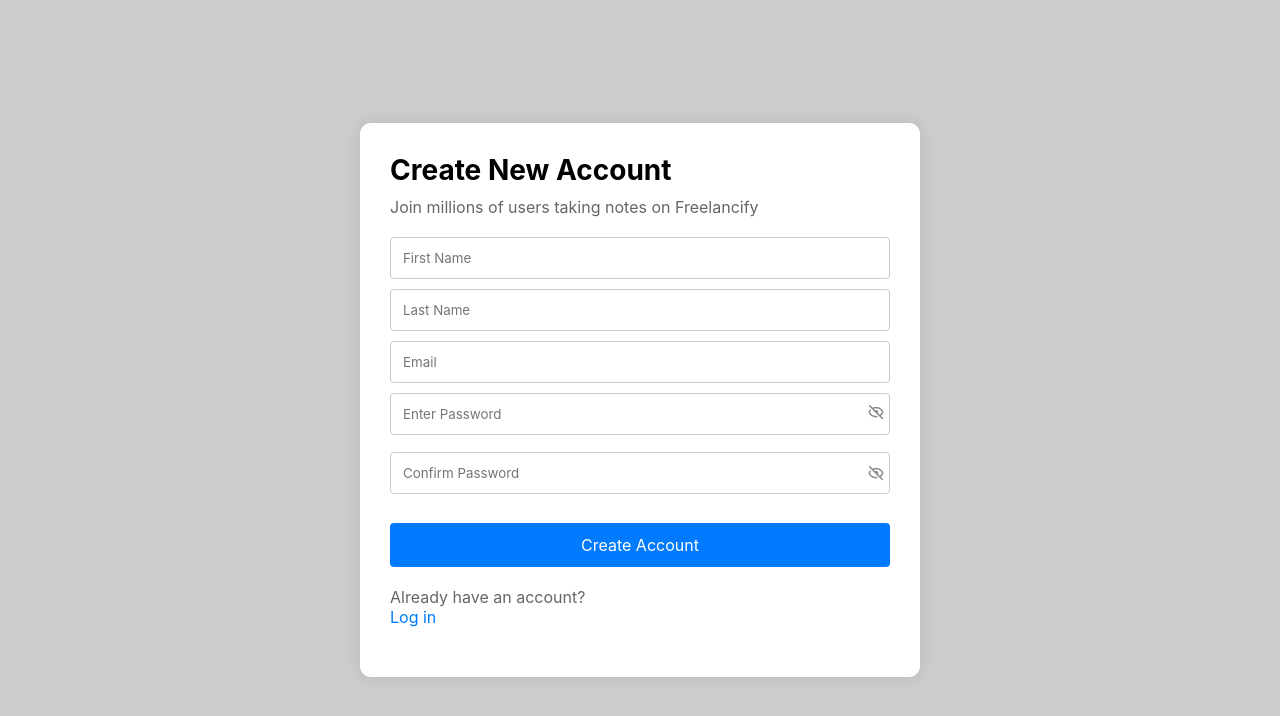
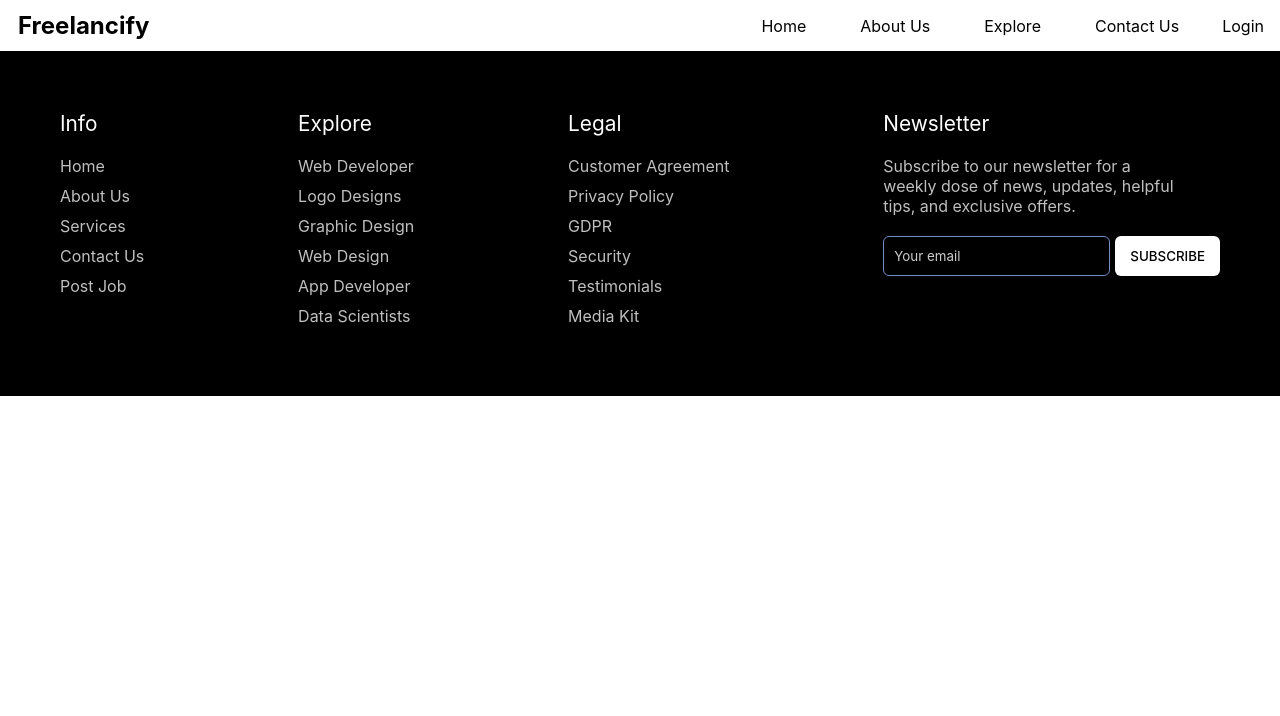
Before and after one commit to NoOne0090/Capstone_Project, a React (Create React App) app in the folder frontend/: page /signup in a window 1280 px wide. Shown: the top 716 px of the page. Built offline with nearby package versions, Linux system fonts and the light colour scheme.

Commit message:
modal added

```diff
--- a/frontend/src/App.js
+++ b/frontend/src/App.js
@@ -12,28 +12,28 @@ import Profile from './components/html_part/Profile';
 
 function App() {
   const location = useLocation();
-  const handleSignUp = location.pathname !== '/signup';
-  const handlelogin = location.pathname !== '/login';
-  const handleResetPassword = location.pathname !== '/reset';
+  // const handleSignUp = location.pathname !== '/signup';
+  // const handlelogin = location.pathname !== '/login';
+  // const handleResetPassword = location.pathname !== '/reset';
 
   return (
     <>
-      {handleSignUp && handlelogin && handleResetPassword && <Navbar/>}
-
+      {/* {handleSignUp && handlelogin && handleResetPassword && <Navbar/>} */}
+      <Navbar/>
 
       <ScrollToTop/>
 
       <Routes>
         <Route path='/' element={<Main/>}/>
         <Route path='/home' element={<Main/>}/>
-        <Route path='/signup' element={<SignUp/>}/>
-        <Route path='/login' element={<Login/>}/>
-        <Route path='/reset' element={<ResetPassword/>}/>
+        {/* <Route path='/signup' element={<SignUp/>}/> */}
+        {/* <Route path='/login' element={<Login/>}/> */}
+        {/* <Route path='/reset' element={<ResetPassword/>}/> */}
         <Route path='/profile' element={<Profile/>}/>
       </Routes>
 
-
-      {handleSignUp && handlelogin && handleResetPassword && <Footer/>}
+      <Footer/>
+      {/* {handleSignUp && handlelogin && handleResetPassword && <Footer/>} */}
     </>
   );
 }
--- a/frontend/src/components/css_part/signup.css
+++ b/frontend/src/components/css_part/signup.css
@@ -3,12 +3,19 @@
 /* styles.css */
 .signup-body {
     font-family: Arial, sans-serif;
+    /* height: 100vh; */
+    /* background-color: #f5f5f5; */
+    position: fixed;
+    top: 0;
+    left: 0;
+    width: 100%;
+    height: 100%;
+    background-color: rgba(0, 0, 0, 0.7);
+    /* backdrop-filter: blur(5px);  */
     display: flex;
     justify-content: center;
     align-items: center;
-    height: 100vh;
-    background-color: #f5f5f5;
-    background-color: rgba(0, 0, 0, 0.2);
+    z-index: 1000;
 }
 
 .sign-up-container {
@@ -18,19 +25,22 @@
     box-shadow: 0 0 15px rgba(0, 0, 0, 0.1);
     /* display: flex; */
     /* justify-content: space-between; */
-    animation: fadeIn 0.8s ease-out;
     /* width: 35%; */
     width: 35rem;
+    position: relative;
+    /* animation: fadeIn 0.8s ease-out; */
     /* margin-top: 90px; */
 }
 
 .sign-up-form-container {
     /* margin-right: 21px; */
     /* border: 2px solid black; */
-    animation: slideIn 0.5s ease-out;
+    animation: fadeIn 0.8s ease-out;
+    /* animation: slideIn 0.5s ease-out; */
 }
 
 .sign-up-form-container h1 {
+    color: black;
     font-size: 28px;
     margin-bottom: 10px;
 }
--- a/frontend/src/components/html_part/Login.jsx
+++ b/frontend/src/components/html_part/Login.jsx
@@ -1,18 +1,25 @@
 import React, { useState } from 'react'
 import '../css_part/signup.css'
 import axios from 'axios';
-import { Link, useNavigate } from 'react-router-dom'
+import { Link } from 'react-router-dom'
 import { ToastContainer, toast } from 'react-toastify';
 import 'react-toastify/dist/ReactToastify.css';
+// import SignUp from './SignUp';
 
-function Login() {
+function Login({ setIsModalOpen, setActiveForm }) {
   const [email, setEmail] = useState();
   const [password, setPassword] = useState();
+  // const location = useLocation();
   // const [loading, setLoading] = useState(false);
+  // const [modal, setModal] = useState(isModalOpen);
+
+  // useEffect(() => {
+  //   setModal(isModalOpen);
+  // }, [isModalOpen]);
 
   // handling password icon
   const [passwordVisible, setPasswordVisible] = useState(false);
-  const navigate = useNavigate();
+  // const navigate = useNavigate();
 
   const handleSubmit = (e) =>{
       e.preventDefault();
@@ -23,21 +30,20 @@ function Login() {
           console.log(result.data.message);
 
           if(result.data.message === "Login successfull!"){
-            // alert('Login Successfull!\nRedirecting to home page!');
             toast.success(" Login Successful! Redirecting to home page!");
 
             localStorage.setItem("user", JSON.stringify(result.data.user));
 
             setTimeout(() => {
-                navigate('/home');
+              setIsModalOpen(false);
+              // navigate('/home');
+              window.location.reload();
             }, 2500);  // Delay of 2 seconds (2000ms)
           }
           else if(result.data.message === "password incorrect"){
-            // alert("Password is incorrect!");
             toast.warning("⚠️ Passwords is incorrect!");
           }
           else if(result.data.message === "No record found!"){
-            // alert("Email does not exists!");
             toast.warning("Email does not exists!");
           }
       })
@@ -45,19 +51,30 @@ function Login() {
       // .finally(() => setLoading(false)); // Stop loading after response
   }
 
+  // const handleCross = () => {
+  //   // setModal(false);
+  //   // isModalOpen = false;
+  //   window.location.reload();
+  // }
 
   return (
     <>
-    <div className="signup-body">
       <ToastContainer position="top-center" autoClose={7000} />
       <div className="sign-up-container">
         <div className="sign-up-form-container">
             <div>
-                <h1>Log In</h1>
+                <div style={{display:'flex', justifyContent: 'space-between', alignItems:'center'}}>
+                  <h1>Log In</h1>
+                  <div>
+                    <svg xmlns="http://www.w3.org/2000/svg" width="35" height="35" fill="black" style={{cursor:'pointer'}} class="bi bi-x" viewBox="0 0 16 16" onClick={() => setIsModalOpen(false)}>
+                      <path d="M4.646 4.646a.5.5 0 0 1 .708 0L8 7.293l2.646-2.647a.5.5 0 0 1 .708.708L8.707 8l2.647 2.646a.5.5 0 0 1-.708.708L8 8.707l-2.646 2.647a.5.5 0 0 1-.708-.708L7.293 8 4.646 5.354a.5.5 0 0 1 0-.708"/>
+                    </svg>
+                  </div>
+                </div>
                 <p>Millions of users are taking notes on Freelancify</p>
             </div>
 
-            <form  className='edit-form' onSubmit={handleSubmit}>
+            <form className='edit-form' onSubmit={handleSubmit}>
               <input
                 type="email"
                 name="loginUserEmail"
@@ -84,7 +101,8 @@ function Login() {
                 </i>
               </div>
 
-              <Link className='login-link' to="/reset">
+              {/* <Link className='login-link' to="/reset"> */}
+              <Link className='login-link' onClick={() => setActiveForm('reset')}>
                 Forgot password?
               </Link>
 
@@ -99,7 +117,11 @@ function Login() {
 
             <div>
                 <p>Don't have an account?
-                  <Link className='login-link' to="/signup" style={{marginLeft: '7px'}}>Create a new account</Link>
+                  {/* <Link className='login-link' to="/" onClick={() => setIsModalOpen(true)} style={{marginLeft: '7px'}}> */}
+                  <Link className='login-link' onClick={() => setActiveForm('signup')} style={{marginLeft: '7px'}}>
+                    Create a new account
+                  </Link>
+                  {/* <SignUp isModalOpen={isModalOpen} setIsModalOpen={setIsModalOpen}/> */}
                 </p>
             </div>
         </div>
@@ -108,7 +130,6 @@ function Login() {
             <img src="" alt="Error"/>
         </div> */}
       </div>
-    </div>
     </>
   )
 }
--- /dev/null
+++ b/frontend/src/components/html_part/Modal.jsx
@@ -0,0 +1,31 @@
+import React from 'react'
+import Login from './Login';
+import SignUp from './SignUp';
+import ResetPassword from './ResetPassword';
+
+function Modal({ isModalOpen, setIsModalOpen, activeForm, setActiveForm  }) {
+    // const [activeForm, setActiveForm] = useState('login'); // 'login', 'signup', 'reset'
+
+    // Switch form type based on the selected action
+    const renderForm = () => {
+        switch (activeForm) {
+            case 'signup':
+                return <SignUp isModalOpen={isModalOpen} setIsModalOpen={setIsModalOpen} setActiveForm={setActiveForm} />;
+            case 'reset':
+                return <ResetPassword isModalOpen={isModalOpen} setIsModalOpen={setIsModalOpen} setActiveForm={setActiveForm} />;
+            case 'login':
+            default:
+                return <Login isModalOpen={isModalOpen} setIsModalOpen={setIsModalOpen} setActiveForm={setActiveForm} />;
+        }
+    };
+
+  return (
+    <>
+        <div className="signup-body">
+            {renderForm()}
+        </div>
+    </>
+  )
+}
+
+export default Modal;
--- a/frontend/src/components/html_part/Navbar.jsx
+++ b/frontend/src/components/html_part/Navbar.jsx
@@ -1,15 +1,22 @@
 import React, { useEffect, useState } from 'react'
 import { Link, useLocation } from 'react-router-dom';
 import '../css_part/navbar.css';
+import Login from './Login';
+import Modal from './Modal';
 
 function Navbar() {
     const location = useLocation();
     const [scrolled, setScrolled] = useState(false);
     const [user, setUser] = useState(null); // Store logged-in user info
+
+    // Modal Rendering
+    const [isModalOpen, setIsModalOpen] = useState(false);
+    const [activeForm, setActiveForm] = useState('login');
+
     useEffect(() => {
       const loggedInUser = localStorage.getItem("user");
       if (loggedInUser) {
-          setUser(JSON.parse(loggedInUser)); // Parse user data
+        setUser(JSON.parse(loggedInUser)); // Parse user data
       }
     }, []);
 
@@ -74,7 +81,13 @@ function Navbar() {
                         {/* <button onClick={handleLogout} className="logout-btn">Logout</button> */}
                       </>
                     ) : (
-                        <Link to="/login">Log In</Link>
+                        // <Link to="/login">Log In</Link>
+                        <>
+                          <Link to="/" onClick={() => setIsModalOpen(true)}>
+                            Login
+                          </Link>
+                          <Login isModalOpen={isModalOpen} setIsModalOpen={setIsModalOpen} />
+                        </>
                     )}
                   </div>
                 </div>
@@ -131,7 +144,22 @@ function Navbar() {
                       {/* <button onClick={handleLogout} className="logout-btn">Logout</button> */}
                     </>
                   ) : (
-                      <Link to="/login">Log In</Link>
+                      // <Link to="/login">Log In</Link>
+                      <>
+                        <Link onClick={() => { setIsModalOpen(true); setActiveForm('login'); }}>
+                          Login
+                        </Link>
+                        {/* Modal Component */}
+                        {isModalOpen && (
+                          <Modal
+                            isModalOpen={isModalOpen}
+                            setIsModalOpen={setIsModalOpen}
+                            activeForm={activeForm}
+                            setActiveForm={setActiveForm}
+                          />
+                        )}
+                        {/* <Login isModalOpen={isModalOpen} setIsModalOpen={setIsModalOpen} /> */}
+                      </>
                   )}
                 </div>
             </div>
--- a/frontend/src/components/html_part/Profile.jsx
+++ b/frontend/src/components/html_part/Profile.jsx
@@ -19,7 +19,8 @@ function Profile() {
     }, [navigate]);
 
     if (!user) {
-        return <p>Loading profile...</p>;
+        // return <p>Loading profile...</p>;
+        return <p>Rerendering to home page...</p>;
     }
 
     const handleLogout = () => {
--- a/frontend/src/components/html_part/ResetPassword.jsx
+++ b/frontend/src/components/html_part/ResetPassword.jsx
@@ -1,11 +1,11 @@
 import React, { useState } from 'react'
-import { Link, useNavigate } from 'react-router-dom'
+import { Link } from 'react-router-dom'
 import axios from 'axios';
 import '../css_part/signup.css';
 import { ToastContainer, toast } from 'react-toastify';
 import 'react-toastify/dist/ReactToastify.css';
 
-function ResetPassword() {
+function ResetPassword({ setIsModalOpen, setActiveForm }) {
     const [email, setEmail] = useState();
     const [password, setPassword] = useState();
     const [confirmPassword, setConfirmPassword] = useState('');
@@ -13,7 +13,7 @@ function ResetPassword() {
     // handling password icon
     const [passwordVisible, setPasswordVisible] = useState(false);
     const [passwordConfirmVisible, setPasswordConfirmVisible] = useState(false);
-    const navigate = useNavigate();
+    // const navigate = useNavigate();
 
     const isStrongPassword = (password) => {
         const strongPasswordRegex = /^(?=.*[a-z])(?=.*[A-Z])(?=.*\d)(?=.*[@$!%*?&])[A-Za-z\d@$!%*?&]{8,}$/;
@@ -29,26 +29,23 @@ function ResetPassword() {
         }
 
         if(password !== confirmPassword){
-          // alert("Password is not matching!")
           toast.warning("⚠️ Passwords do not match!");
         }
         else{
             axios.post('http://localhost:3500/reset', { email, password})
             .then((result) => {
                 if(result.data.message === "email"){
-                  // alert("Email does not exists!");
                   toast.info("📧 Email does not exists!");
                 }
                 else if(result.data.message === "same"){
-                  // alert("Password is same for the existing email!");
                   toast.info("📧 Password is same for the existing email!");
                 }
                 else if(result.data.message === "password"){
-                    // alert("Password Updated!");
-                    // navigate('/login');
                     toast.success(" Password Updated!! Redirecting to Login Page!");
                     setTimeout(() => {
-                        navigate('/login');
+                        // setIsModalOpen(false);
+                        setActiveForm('login');
+                        // navigate('/login');
                     }, 2500);
                 }
             })
@@ -57,15 +54,20 @@ function ResetPassword() {
     }
   return (
     <>
-    <div className="signup-body">
       <ToastContainer position="top-center" autoClose={7000} />
       <div class="sign-up-container">
-        <section class="sign-up-form-container">
+        <div class="sign-up-form-container">
             <div>
-                <h1>Reset Password</h1>
-                <p>Enter your email to create new password</p>
+              <div style={{display:'flex', justifyContent: 'space-between', alignItems:'center'}}>
+                  <h1>Reset Password</h1>
+                  <div>
+                      <svg xmlns="http://www.w3.org/2000/svg" width="35" height="35" fill="black" style={{cursor:'pointer'}} class="bi bi-x" viewBox="0 0 16 16" onClick={() => setIsModalOpen(false)}>
+                          <path d="M4.646 4.646a.5.5 0 0 1 .708 0L8 7.293l2.646-2.647a.5.5 0 0 1 .708.708L8.707 8l2.647 2.646a.5.5 0 0 1-.708.708L8 8.707l-2.646 2.647a.5.5 0 0 1-.708-.708L7.293 8 4.646 5.354a.5.5 0 0 1 0-.708"/>
+                      </svg>
+                  </div>
+              </div>
+              <p>Enter your email to create new password</p>
             </div>
-            {/* <br /> */}
 
             <form className='edit-form' onSubmit={handleSubmit}>
               <input
@@ -76,22 +78,20 @@ function ResetPassword() {
                 required
               />
               <input
-                // type="password"
                 type={passwordVisible ? "text" : "password"}
                 name="signUpPassword"
                 aria-describedby="passwordHelpBlock"
                 placeholder="New Password"
                 minLength="8"
                 maxLength="20"
-                // value={password}
                 onChange={(e) => setPassword(e.target.value)}
                 autocomplete="new-password"
                 required
-                style={{marginBottom: '-11px'}}
+                // style={{marginBottom: '-12px'}}
               />
-              <div style={{display:'flex', justifyContent: 'end'}}>
+              <div style={{display:'flex', justifyContent: 'end', marginBottom: '-27px'}}>
                 <i className={`bx ${passwordVisible ? "bx-show" : "bx-hide"} eye-icon`}
-                  onClick={() => setPasswordVisible(!passwordVisible)}
+                  style={{bottom: '31px'}} onClick={() => setPasswordVisible(!passwordVisible)}
                 >
                 </i>
               </div>
@@ -111,30 +111,26 @@ function ResetPassword() {
                 <i className={`bx ${passwordConfirmVisible ? "bx-show" : "bx-hide"} eye-icon`} onClick={() => setPasswordConfirmVisible(!passwordConfirmVisible)}></i>
               </div>
 
-
-              {/* <a href="hero.html"> */}
-                <button className='signup-button' type="submit" name="loginSubmit">Reset Password</button>
-              {/* </a> */}
+              <button className='signup-button' type="submit" name="loginSubmit">Reset Password</button>
             </form>
-
 
             <br />
 
             <div>
                 <p>Remembered your password?
                     <br />
-                    <Link className='login-link' to="/login">
+                    {/* <Link className='login-link' to="/login"> */}
+                    <Link className='login-link' onClick={() => setActiveForm('login')}>
                         Log In
                     </Link>
                 </p>
             </div>
-        </section>
+        </div>
 
         {/* <div class="signup-image">
             <img src="" alt="Error"/>
         </div> */}
       </div>
-    </div>
     </>
   )
 }
--- a/frontend/src/components/html_part/SignUp.jsx
+++ b/frontend/src/components/html_part/SignUp.jsx
@@ -5,7 +5,7 @@ import { Link, useNavigate } from 'react-router-dom';
 import { ToastContainer, toast } from 'react-toastify';
 import 'react-toastify/dist/ReactToastify.css';
 
-function SignUp() {
+function SignUp({ setIsModalOpen, setActiveForm }) {
     const [firstName, setFirstName] = useState();
     const [lastName, setLastName] = useState();
     const [email, setEmail] = useState();
@@ -39,7 +39,6 @@ function SignUp() {
 
         if(password !== confirmPassword){
             toast.warning("⚠️ Passwords do not match!");
-            // alert("Password is not matching!")
         }
         else if(firstName === lastName){
             toast.warning("⚠️ Firstname and Lastname are same!");
@@ -48,20 +47,18 @@ function SignUp() {
             axios.post('http://localhost:3500/register', {firstName, lastName, email, password})
             .then((result) => {
                 if(result.data.message === "email"){
-                    // alert("Email already exists!");
                     toast.info("📧 Email already exists!");
                 }
                 else if(result.data.message === "password"){
-                    // alert("Password Updated to the existing email!");
                     toast.warning("Password Updated to the existing email!")
                     navigate('/login');
                 }
                 else{
-                    // alert('Sign Up Successfull!\nRedirecting to Login Page!')
                     toast.success("✅ Sign Up Successful! Redirecting to Login Page");
                     // navigate('/login');
                     setTimeout(() => {
-                        navigate('/home');
+                        setIsModalOpen(false)
+                        // navigate('/home');
                     }, 2500);
                 }
 
@@ -73,12 +70,19 @@ function SignUp() {
 
   return (
     <>
-    <div className="signup-body">
         <ToastContainer position="top-center" autoClose={7000} />
         <div className="sign-up-container">
             <div className="sign-up-form-container">
                 <div>
-                    <h1>Create New Account</h1>
+                    <div style={{display:'flex', justifyContent: 'space-between', alignItems:'center'}}>
+                        <h1>Create New Account</h1>
+                        <div>
+                            <svg xmlns="http://www.w3.org/2000/svg" width="35" height="35" fill="black" style={{cursor:'pointer'}} class="bi bi-x" viewBox="0 0 16 16" onClick={() => setIsModalOpen(false)}>
+                                <path d="M4.646 4.646a.5.5 0 0 1 .708 0L8 7.293l2.646-2.647a.5.5 0 0 1 .708.708L8.707 8l2.647 2.646a.5.5 0 0 1-.708.708L8 8.707l-2.646 2.647a.5.5 0 0 1-.708-.708L7.293 8 4.646 5.354a.5.5 0 0 1 0-.708"/>
+                            </svg>
+                        </div>
+                    </div>
+
                     <p>Join millions of users taking notes on Freelancify</p>
                 </div>
                 <form className='edit-form' onSubmit={handleSubmit}>
@@ -107,25 +111,22 @@ function SignUp() {
                         required
                     />
                     <input
-                        // type="password"
                         type={passwordVisible ? "text" : "password"}
                         name="signUpPassword"
                         aria-describedby="passwordHelpBlock"
                         placeholder="Enter Password"
                         minLength="8"
                         maxLength="20"
-                        // value={password}
                         onChange={(e) => setPassword(e.target.value)}
                         autocomplete="new-password"
                         required
-                        style={{marginBottom: '-11px'}}
-                        />
-                    <div style={{display:'flex', justifyContent: 'end'}}>
-                        <i className={`bx ${passwordVisible ? "bx-show" : "bx-hide"} eye-icon`} style={{bottom: '12px'}} onClick={() => setPasswordVisible(!passwordVisible)}></i>
+                        // style={{marginBottom: '-12px'}}
+                    />
+                    <div style={{display:'flex', justifyContent: 'end', marginBottom: '-27px'}}>
+                        <i className={`bx ${passwordVisible ? "bx-show" : "bx-hide"} eye-icon`} style={{bottom: '32px'}} onClick={() => setPasswordVisible(!passwordVisible)}></i>
                     </div>
 
                     <input
-                        // type="password"
                         type={passwordConfirmVisible ? "text" : "password"}
                         aria-describedby="passwordHelpBlock"
                         placeholder="Confirm Password"
@@ -140,7 +141,6 @@ function SignUp() {
                     <div style={{display:'flex', justifyContent: 'end'}}>
                         <i className={`bx ${passwordConfirmVisible ? "bx-show" : "bx-hide"} eye-icon`} onClick={() => setPasswordConfirmVisible(!passwordConfirmVisible)}></i>
                     </div>
-                    {/* <br /> */}
 
                     <button className='signup-button' type="submit" name="SignUpSubmit">
                         Create Account
@@ -153,8 +153,8 @@ function SignUp() {
                     <p>
                         Already have an account?
                         <br />
-                        {/* <a className='login-link' href="index.html"> */}
-                        <Link className='login-link' to="/login">
+                        {/* <Link className='login-link' to="/login"> */}
+                        <Link className='login-link' onClick={() => setActiveForm('login')}>
                             Log in
                         </Link>
                     </p>
@@ -165,7 +165,6 @@ function SignUp() {
                 <img src="" alt="Error"/>
             </div> */}
         </div>
-    </div>
     </>
   )
 }
```
